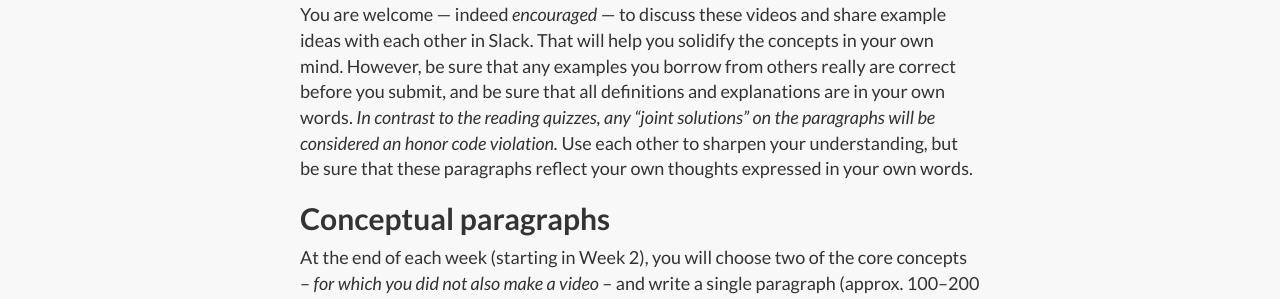
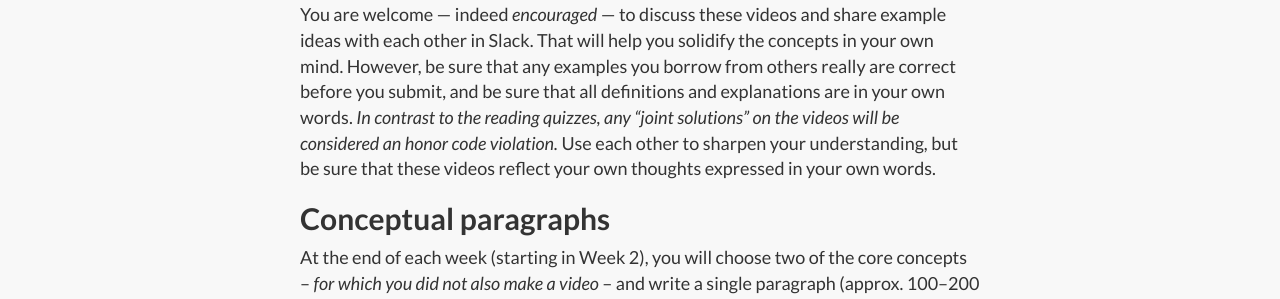
Before and after one commit to kshaffer/cognition, a Jekyll site: the page built from assessments.md, in a window 1280 px wide and 900 px high, scrolled down 2220 px. Shown: the part 154-453 px from the top of the window. Built offline with Jekyll 4.4.1, drawn with Linux system fonts in a browser that asks for light colours; nearby versions of some CDN libraries; library files that are not in the unit come from our copies.

Commit message:
typo fix

```diff
--- a/assessments.md
+++ b/assessments.md
@@ -40,7 +40,7 @@ Each video will be worth three points: one point for the attempt, one point for
 
 I've created two sample videos that you can use as models: [Habituation](https://vimeo.com/129590808) and [Learned Auditory Grouping](https://vimeo.com/129686217).
 
-You are welcome — indeed *encouraged* — to discuss these videos and share example ideas with each other in Slack. That will help you solidify the concepts in your own mind. However, be sure that any examples you borrow from others really are correct before you submit, and be sure that all definitions and explanations are in your own words. *In contrast to the reading quizzes, any "joint solutions" on the paragraphs will be considered an honor code violation.* Use each other to sharpen your understanding, but be sure that these paragraphs reflect your own thoughts expressed in your own words.
+You are welcome — indeed *encouraged* — to discuss these videos and share example ideas with each other in Slack. That will help you solidify the concepts in your own mind. However, be sure that any examples you borrow from others really are correct before you submit, and be sure that all definitions and explanations are in your own words. *In contrast to the reading quizzes, any "joint solutions" on the videos will be considered an honor code violation.* Use each other to sharpen your understanding, but be sure that these videos reflect your own thoughts expressed in your own words.
 
 
 ## Conceptual paragraphs
```
